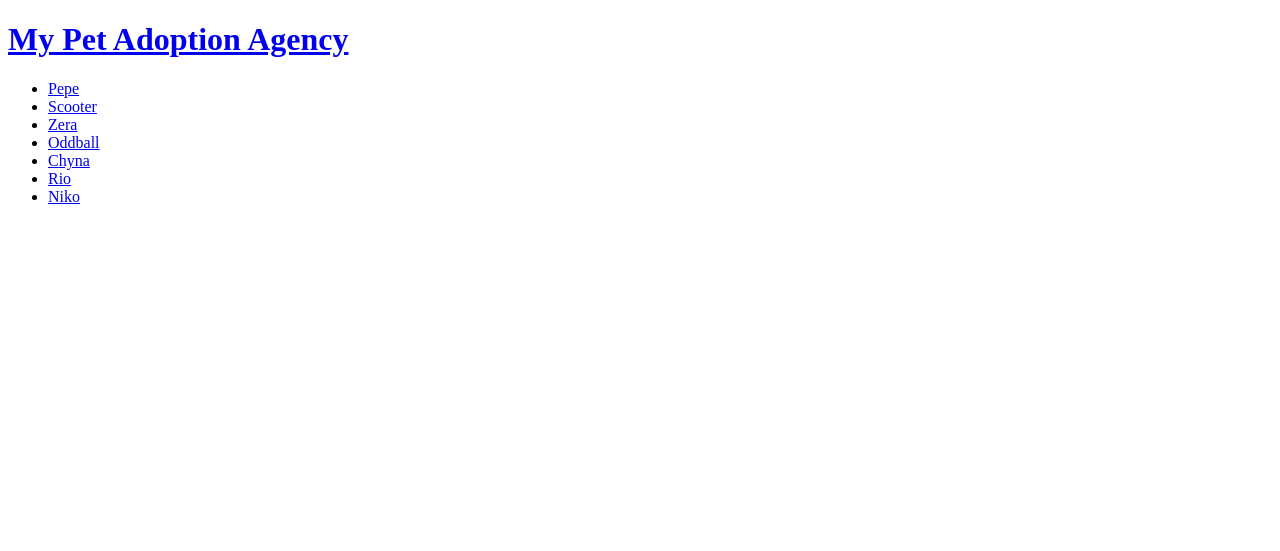
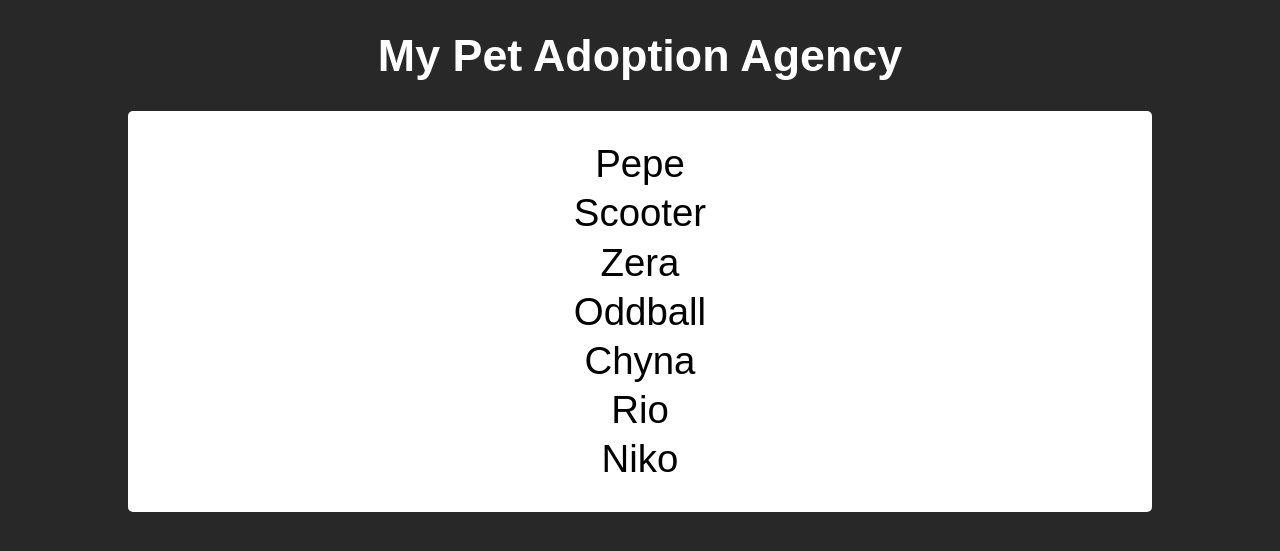
Before and after one commit to danelms/djangoYR2, a Django app: page / in a window 1280 px wide. Shown: the top 551 px of the page. Run offline with Django 3.2, Linux system fonts and the light colour scheme; data comes from the database, SQL or seed files in the repository; both versions use the stored data as it was after the commit.

Commit message:
added static folder, css

```diff
--- a/djangoProject/djangoProject/settings.py
+++ b/djangoProject/djangoProject/settings.py
@@ -120,3 +120,7 @@ USE_TZ = True
 # https://docs.djangoproject.com/en/3.0/howto/static-files/
 
 STATIC_URL = '/static/'
+
+STATICFILES_DIRS = [
+    os.path.join(BASE_DIR, 'static')
+]
--- a/djangoProject/firstApp/templates/base.html
+++ b/djangoProject/firstApp/templates/base.html
@@ -1,14 +1,20 @@
+{% load static %}
+
 <!DOCTYPE html>
 
 <head>
     <title>{%block title%}{%endblock%}</title>
+    <link rel="stylesheet" id="ample-style-css" href="{% static 'style.css' %}">
 </head>
 
 <body>
-    <a tag="homelink" href="{% url 'home' %}"><h1>My Pet Adoption Agency</h1></a>
 
-    {% block content %}
-    {% endblock %}
+    <a id="homelink" href="{% url 'home' %}"><h1>My Pet Adoption Agency</h1></a>
+
+    <div id="content">
+        {% block content %}
+        {% endblock %}
+    </div>
 
 </body>
 
--- /dev/null
+++ b/djangoProject/static/style.css
@@ -0,0 +1,70 @@
+*
+{
+    font-family: Arial, Helvetica, sans-serif;
+}
+
+h1
+{
+    font-size: 3.5vw;
+}
+
+body
+{
+    width: 80%;
+    margin-left: 10%;
+}
+
+a
+{
+    color: black;
+    font-size: 3vw;
+    text-decoration: none;
+    width: 100%;
+    display: block;
+    border-radius: 3px;
+}
+
+li
+{
+    padding-top: 0.2vw;
+    padding-bottom: 0.2vw;
+    text-align: center;
+}
+
+li :hover
+{
+    background-color: grey;
+    color: white;
+    font-weight: bold;
+}
+
+ul
+{
+    list-style: none;
+    padding: 0;
+}
+
+#homelink
+{
+    color: white;
+    width: 100%;
+    text-align: center;
+}
+
+h2
+{
+    font-size: 1.9vw;
+}
+
+html
+{
+    background-color: rgb(40,40,40);
+}
+
+#content
+{
+    background-color: white;
+    color: black;
+    padding: 1vw;
+    border-radius: 5px;
+}
```
Also changed, not shown: djangoProject/db.sqlite3.
